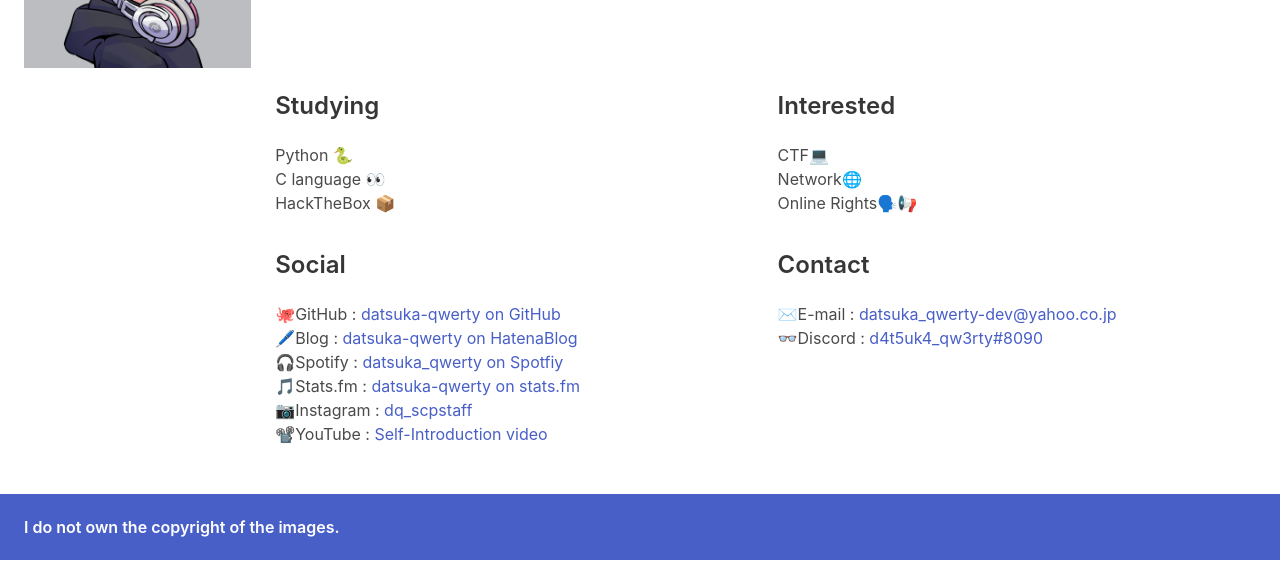
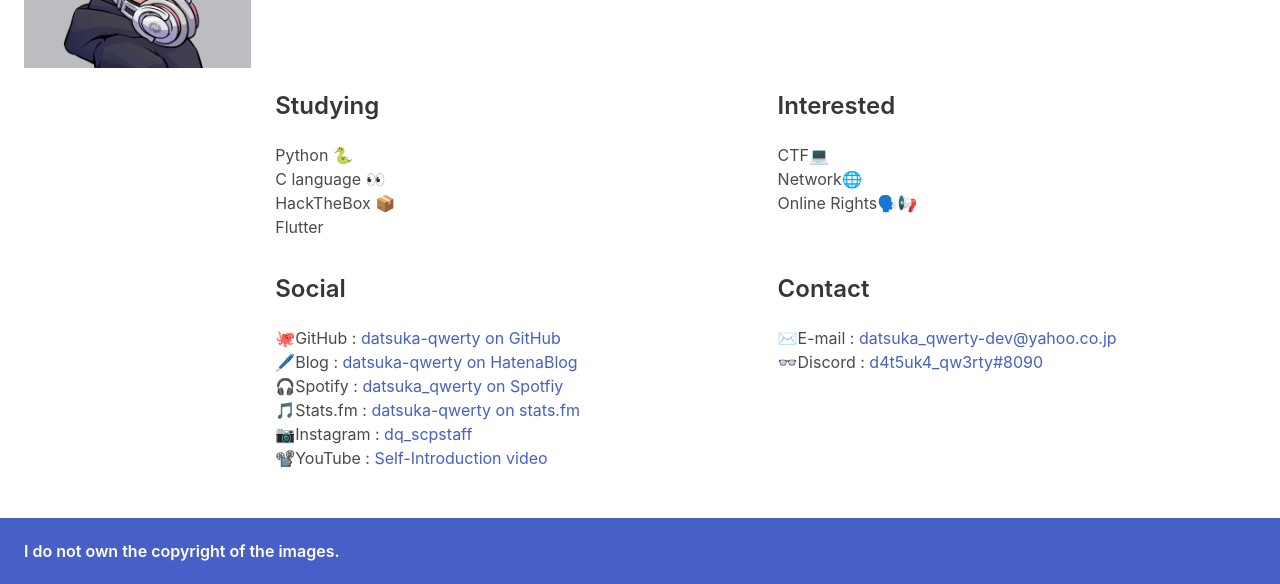
Before and after one commit to datsuka-qwerty/my-page, a plain HTML site: page index.html in a window 1280 px wide. Shown: the part 267-851 px from the top of the page. Before the commit the page ends 827 px from the top, so only its background shows below. Drawn offline with nearby package versions, Linux system fonts and the light colour scheme.

Commit message:
[update] index.html

```diff
--- a/index.html
+++ b/index.html
@@ -51,6 +51,7 @@
 				<p class="is-size-6">Python 🐍</p>
 				<p>C language 👀</p>
 				<p>HackTheBox 📦</p>
+				<p>Flutter</p>
 			</div>
 			<div class="column">
 				<h4 class="title is-4">Interested</h4>
```
